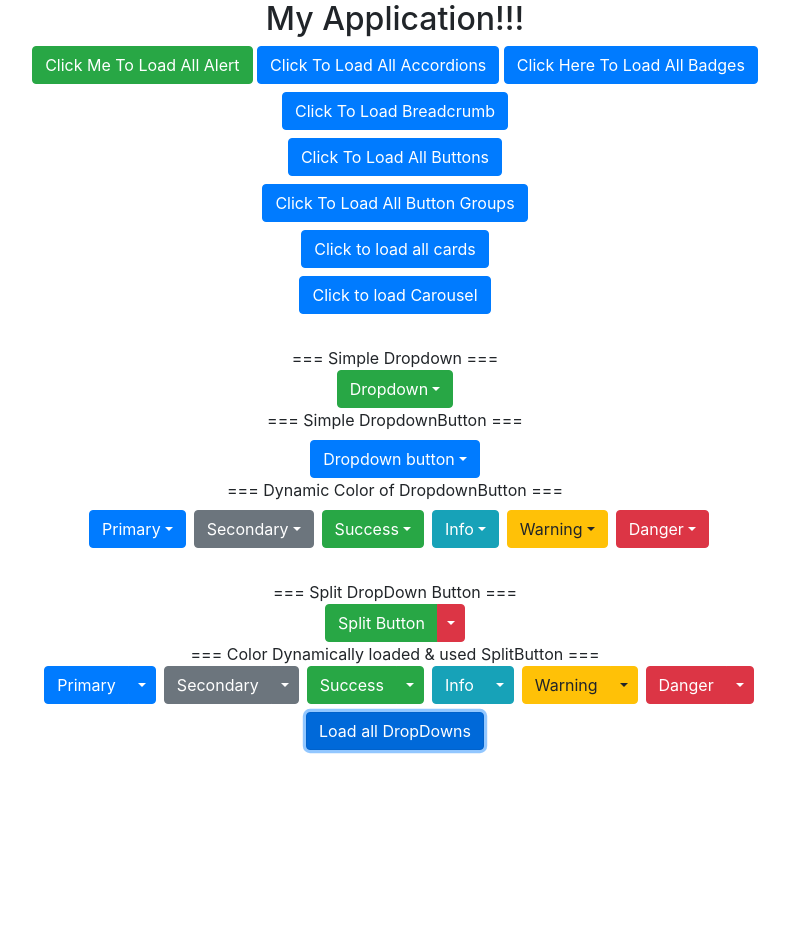
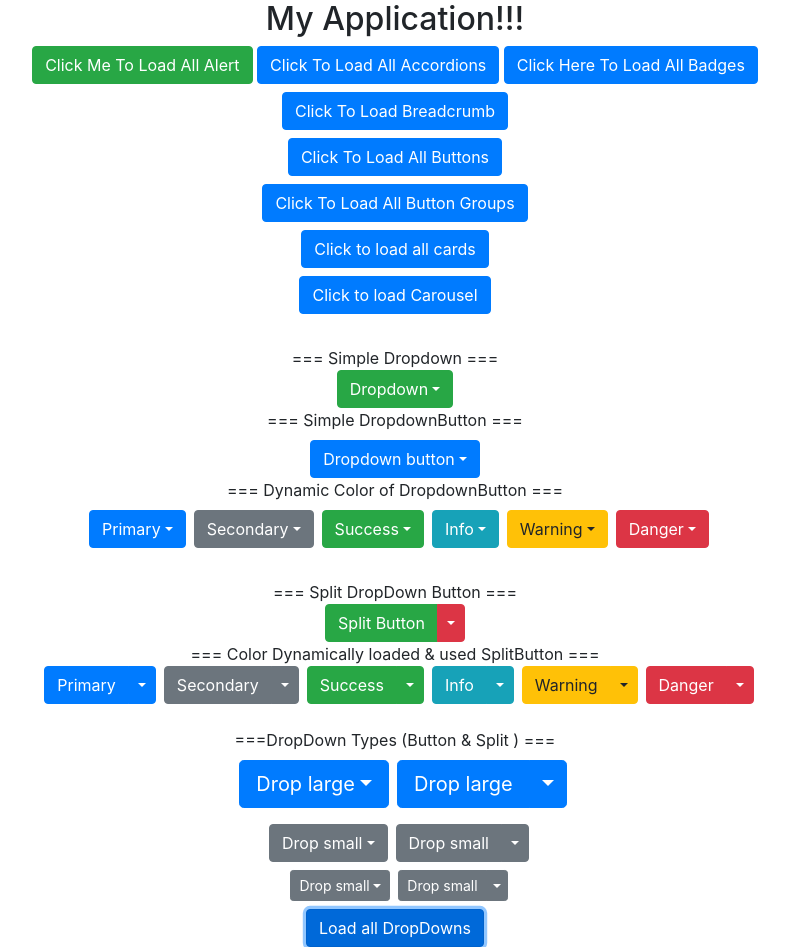
Before and after one commit to Khwajapasha/Boosrtrap-Practice, a React (Create React App) app: page / in a window 1280 px wide. Both pictures are taken after a click on the button "Load all DropDowns". Shown: the whole page, without its empty margins (245-1034 px from the left). Before the commit the page ends 800 px from the top, so only its background shows below. Built offline with nearby package versions, Linux system fonts and the light colour scheme.

Commit message:
Dropdown types (Button & Split)

```diff
--- a/src/Component/MainBodySection/DropDownComponent/AllDropDown.jsx
+++ b/src/Component/MainBodySection/DropDownComponent/AllDropDown.jsx
@@ -1,17 +1,19 @@
-import React, { useState } from 'react';
-import {DropDownBasicExample} from './DropDownBasicExample';
-import {Button} from "react-bootstrap"
-import { DropDownDynamicColors } from './DropDownDynamicColors';
-import {DropDownSplitButton} from './DropDownSplitButton';
+import React, { useState } from "react";
+import { DropDownBasicExample } from "./DropDownBasicExample";
+import { Button } from "react-bootstrap";
+import { DropDownDynamicColors } from "./DropDownDynamicColors";
+import { DropDownSplitButton } from "./DropDownSplitButton";
+import { DropDownSizing } from "./DropDownSizing";
 export const AllDropDown = () => {
-    const [show,setShow]=useState(false)
+  const [show, setShow] = useState(false);
   return (
     <React.Fragment>
       {show && (
         <div>
           <DropDownBasicExample />
-            <DropDownDynamicColors/>
-            <DropDownSplitButton/>
+          <DropDownDynamicColors />
+          <DropDownSplitButton />
+          <DropDownSizing />
         </div>
       )}
       <div className="mt-2">
--- /dev/null
+++ b/src/Component/MainBodySection/DropDownComponent/DropDownSizing.jsx
@@ -0,0 +1,72 @@
+import React from "react";
+import {
+  DropdownButton,
+  SplitButton,
+  Dropdown,
+  ButtonGroup,
+} from "react-bootstrap";
+export const DropDownSizing = () => {
+  return (
+    <div>
+      <br />
+      ===DropDown Types (Button & Split ) ===
+      <br />
+      <div className="mb-2 ml-2">
+        {[DropdownButton, SplitButton].map((DropdownType, idx) => (
+          <DropdownType
+            as={ButtonGroup}
+            key={idx}
+            id={`dropdown-button-drop-${idx}`}
+            size="lg"
+            title="Drop large"
+            className="mt-2 ml-2"
+          >
+            <Dropdown.Item eventKey="1">Action</Dropdown.Item>
+            <Dropdown.Item eventKey="2">Another action</Dropdown.Item>
+            <Dropdown.Item eventKey="3">Something else here</Dropdown.Item>
+            <Dropdown.Divider />
+            <Dropdown.Item eventKey="4">Separated link</Dropdown.Item>
+          </DropdownType>
+        ))}
+      </div>
+      <div>
+        {[DropdownButton, SplitButton].map((DropdownType, idx) => (
+          <DropdownType
+            as={ButtonGroup}
+            key={idx}
+            id={`dropdown-button-drop-${idx}`}
+            size="md"
+            variant="secondary"
+            title="Drop small"
+            className="mt-2 ml-2"
+          >
+            <Dropdown.Item eventKey="1">Action</Dropdown.Item>
+            <Dropdown.Item eventKey="2">Another action</Dropdown.Item>
+            <Dropdown.Item eventKey="3">Something else here</Dropdown.Item>
+            <Dropdown.Divider />
+            <Dropdown.Item eventKey="4">Separated link</Dropdown.Item>
+          </DropdownType>
+        ))}
+      </div>
+      <div>
+        {[DropdownButton, SplitButton].map((DropdownType, idx) => (
+          <DropdownType
+            as={ButtonGroup}
+            key={idx}
+            id={`dropdown-button-drop-${idx}`}
+            size="sm"
+            variant="secondary"
+            title="Drop small"
+            className="mt-2 ml-2"
+          >
+            <Dropdown.Item eventKey="1">Action</Dropdown.Item>
+            <Dropdown.Item eventKey="2">Another action</Dropdown.Item>
+            <Dropdown.Item eventKey="3">Something else here</Dropdown.Item>
+            <Dropdown.Divider />
+            <Dropdown.Item eventKey="4">Separated link</Dropdown.Item>
+          </DropdownType>
+        ))}
+      </div>
+    </div>
+  );
+};
```
Lines whose indentation alone changed are shown as unchanged.
